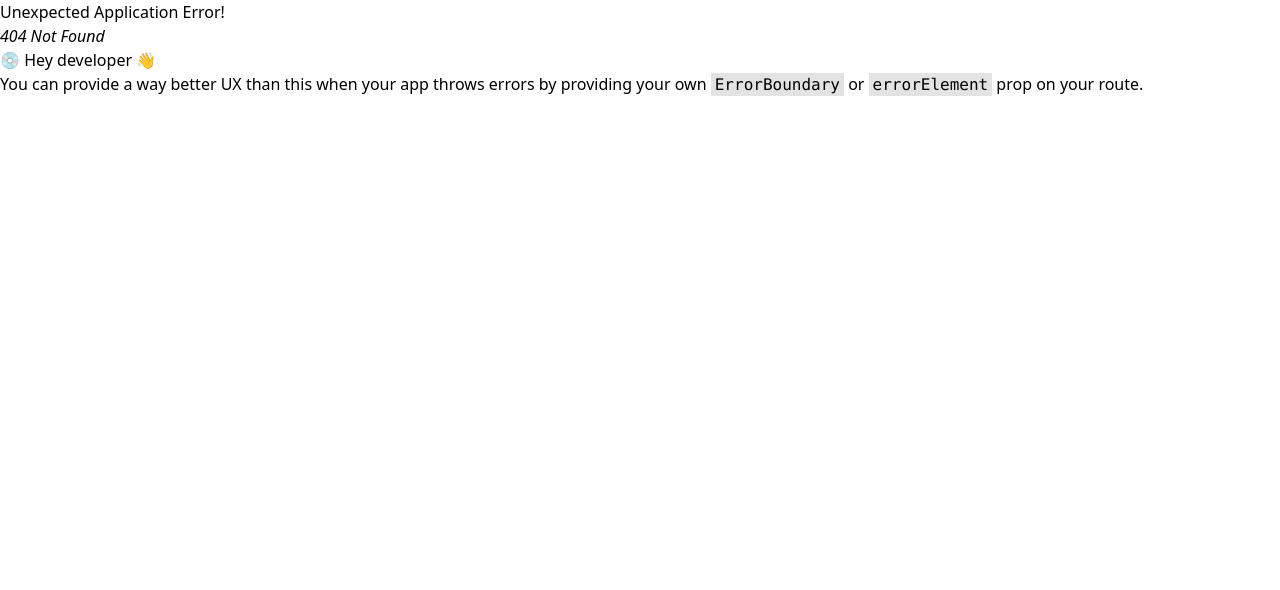
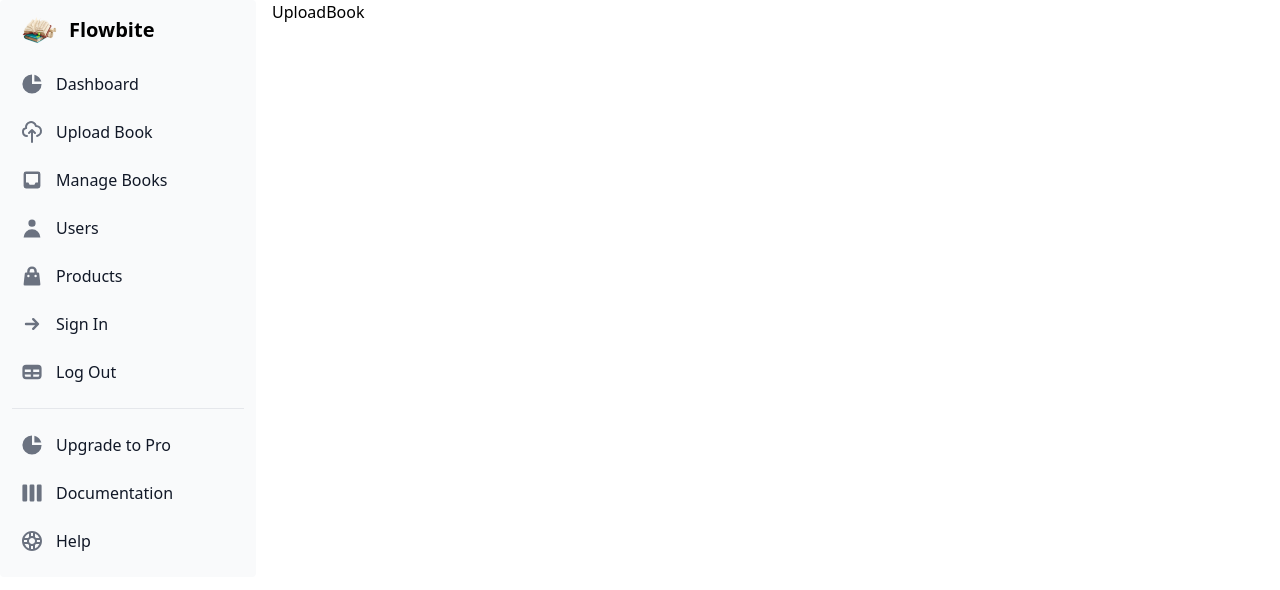
Before and after one commit to Pasindu599/MERN-Book-shop, a React (Vite) app in the folder client/: page /admin/dashboard/upload in a window 1280 px wide. Before the commit this address had no page. Shown: the top 590 px of the page. Built offline with nearby package versions, Linux system fonts and the light colour scheme.

Commit message:
Add side bar

```diff
--- /dev/null
+++ b/client/src/dashboard/Dashboard.jsx
@@ -0,0 +1,7 @@
+import React from "react";
+
+function Dashboard() {
+  return <div>Dashboard</div>;
+}
+
+export default Dashboard;
--- a/client/src/dashboard/DashboardLayout.jsx
+++ b/client/src/dashboard/DashboardLayout.jsx
@@ -1,7 +1,14 @@
 import React from "react";
+import { Outlet } from "react-router-dom";
+import SideBar from "./SideBar";
 
 function DashboardLayout() {
-  return <div>DashboardLayout</div>;
+  return (
+    <div className="flex gap-4 flex-cols md:flex-row">
+      <SideBar />
+      <Outlet />
+    </div>
+  );
 }
 
 export default DashboardLayout;
--- /dev/null
+++ b/client/src/dashboard/EditBooks.jsx
@@ -0,0 +1,7 @@
+import React from "react";
+
+function EditBooks() {
+  return <div>EditBooks</div>;
+}
+
+export default EditBooks;
--- /dev/null
+++ b/client/src/dashboard/ManageBook.jsx
@@ -0,0 +1,7 @@
+import React from "react";
+
+function ManageBook() {
+  return <div>ManageBook</div>;
+}
+
+export default ManageBook;
--- /dev/null
+++ b/client/src/dashboard/SideBar.jsx
@@ -0,0 +1,67 @@
+import React from "react";
+
+import { Sidebar } from "flowbite-react";
+import { BiBuoy } from "react-icons/bi";
+import {
+  HiArrowSmRight,
+  HiChartPie,
+  HiInbox,
+  HiOutlineCloudUpload,
+  HiShoppingBag,
+  HiTable,
+  HiUser,
+  HiViewBoards,
+} from "react-icons/hi";
+
+import userImg from "../assets/awardbooks.png";
+
+function SideBar() {
+  return (
+    <Sidebar aria-label="Sidebar with content separator example">
+      <Sidebar.Logo href="#" img={userImg} imgAlt="Flowbite logo">
+        Flowbite
+      </Sidebar.Logo>
+      <Sidebar.Items>
+        <Sidebar.ItemGroup>
+          <Sidebar.Item href="/admin/dashboard" icon={HiChartPie}>
+            Dashboard
+          </Sidebar.Item>
+          <Sidebar.Item
+            href="/admin/dashboard/upload"
+            icon={HiOutlineCloudUpload}
+          >
+            Upload Book
+          </Sidebar.Item>
+          <Sidebar.Item href="/admin/dashboard/manage" icon={HiInbox}>
+            Manage Books
+          </Sidebar.Item>
+          <Sidebar.Item href="#" icon={HiUser}>
+            Users
+          </Sidebar.Item>
+          <Sidebar.Item href="#" icon={HiShoppingBag}>
+            Products
+          </Sidebar.Item>
+          <Sidebar.Item href="/login" icon={HiArrowSmRight}>
+            Sign In
+          </Sidebar.Item>
+          <Sidebar.Item href="/logout" icon={HiTable}>
+            Log Out
+          </Sidebar.Item>
+        </Sidebar.ItemGroup>
+        <Sidebar.ItemGroup>
+          <Sidebar.Item href="#" icon={HiChartPie}>
+            Upgrade to Pro
+          </Sidebar.Item>
+          <Sidebar.Item href="#" icon={HiViewBoards}>
+            Documentation
+          </Sidebar.Item>
+          <Sidebar.Item href="#" icon={BiBuoy}>
+            Help
+          </Sidebar.Item>
+        </Sidebar.ItemGroup>
+      </Sidebar.Items>
+    </Sidebar>
+  );
+}
+
+export default SideBar;
--- /dev/null
+++ b/client/src/dashboard/UploadBook.jsx
@@ -0,0 +1,7 @@
+import React from "react";
+
+function UploadBook() {
+  return <div>UploadBook</div>;
+}
+
+export default UploadBook;
--- a/client/src/routers/router.jsx
+++ b/client/src/routers/router.jsx
@@ -6,6 +6,10 @@ import About from "../components/About";
 import Blog from "../components/Blog";
 import SingleBook from "../shop/SingleBook";
 import DashboardLayout from "../dashboard/DashboardLayout";
+import Dashboard from "../dashboard/Dashboard";
+import UploadBook from "../dashboard/UploadBook";
+import ManageBook from "../dashboard/ManageBook";
+import EditBooks from "../dashboard/EditBooks";
 
 const router = createBrowserRouter([
   {
@@ -42,6 +46,28 @@ const router = createBrowserRouter([
   {
     path: "/admin/dashboard",
     element: <DashboardLayout />,
+    children: [
+      {
+        path: "/admin/dashboard",
+        element: <Dashboard />,
+      },
+      {
+        path: "/admin/dashboard/upload",
+        element: <UploadBook />,
+      },
+      {
+        path: "/admin/dashboard/manage",
+        element: <ManageBook />,
+      },
+      {
+        path: "/admin/dashboard/edit-books/:id",
+        element: <EditBooks />,
+        loader: ({ params }) =>
+          fetch(`http://localhost:5000/api/books/book/${params.id}`)
+            .then((response) => response.json())
+            .then((data) => data.book),
+      },
+    ],
   },
 ]);
 
```
